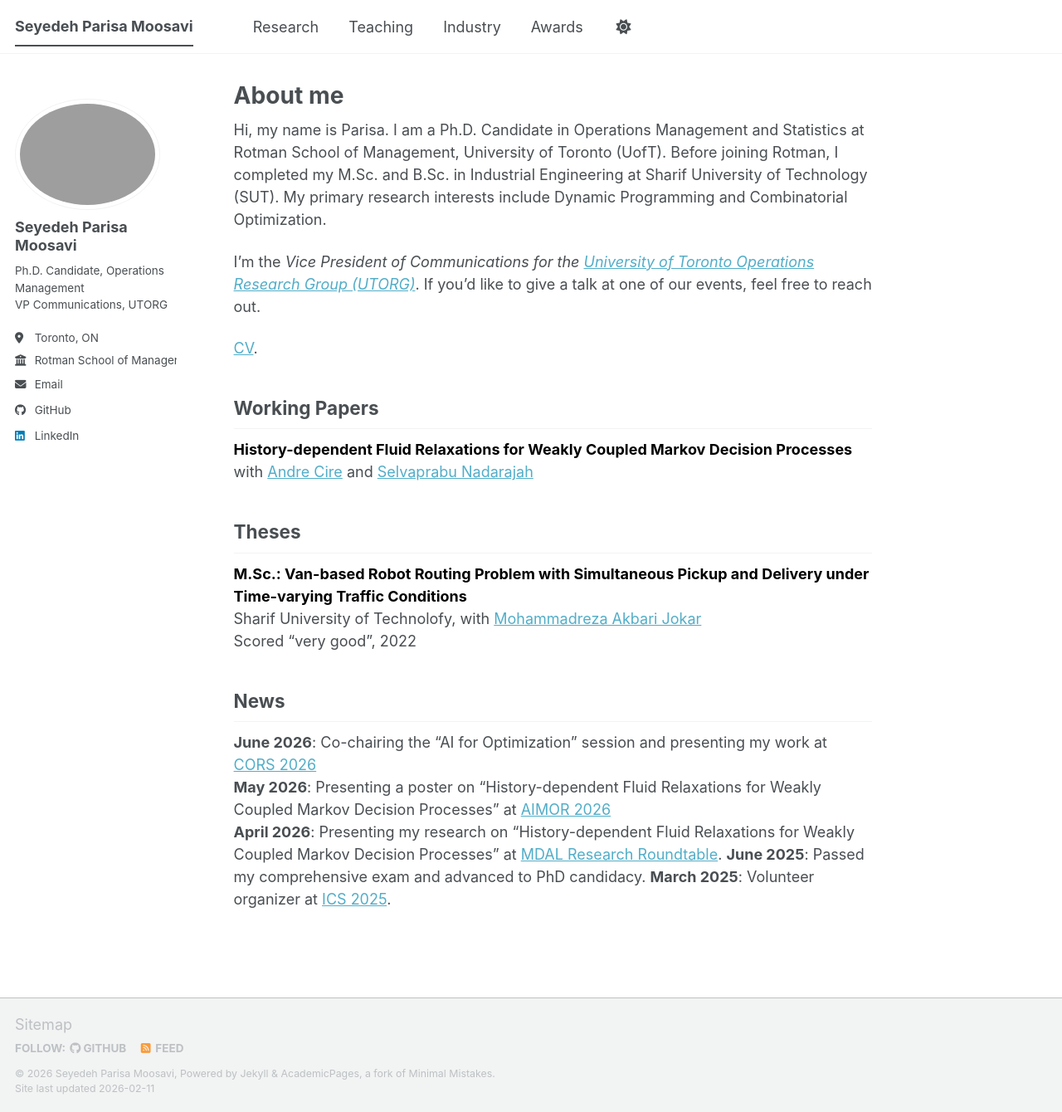
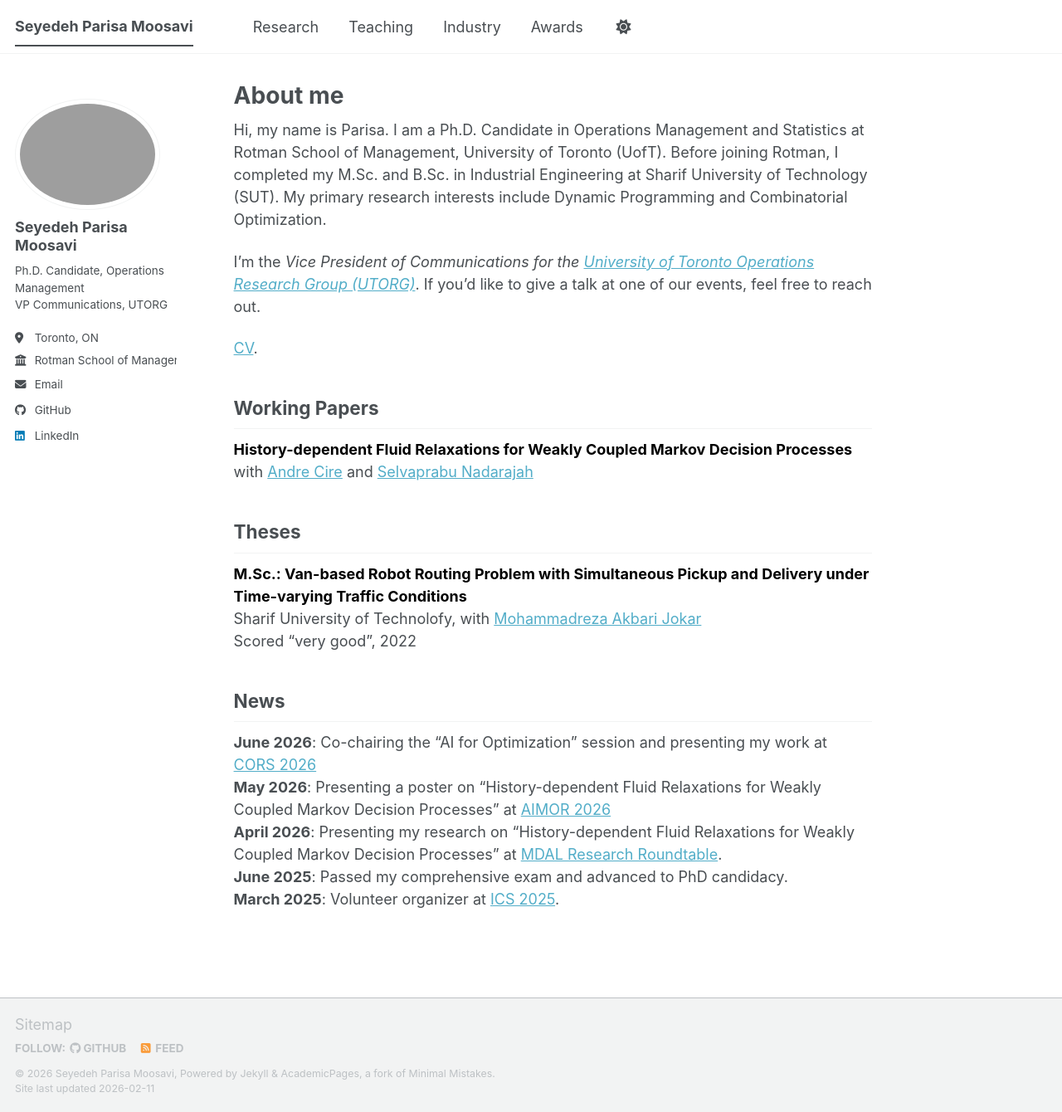
Before and after one commit to parisamsv/parisamsv.github.io, a Jekyll site: the page built from _pages/about.md, in a window 1280 px wide and 1340 px high. Shown: the whole window at 83% size. Built offline with Jekyll 4.4.1, drawn with Linux system fonts in a browser that asks for light colours; a script bundle is joined from its source files by our own code; library files that are not in the unit come from our copies.

```diff
--- a/_pages/about.md
+++ b/_pages/about.md
@@ -26,6 +26,6 @@
 ## News
 **June 2026**: Co-chairing the  "AI for Optimization" session and presenting my work at [CORS 2026](https://site.pheedloop.com/event/cors2026/home) \
 **May 2026**: Presenting a poster on "History-dependent Fluid Relaxations for Weakly Coupled Markov Decision Processes" at [AIMOR 2026](https://haskayne.ucalgary.ca/aimor) \
-**April 2026**: Presenting my research on "History-dependent Fluid Relaxations for Weakly Coupled Markov Decision Processes" at [MDAL Research Roundtable](https://www.rotman.utoronto.ca/faculty-and-research/education-labs/management-data-and-analytics-lab/).
-**June 2025**: Passed my comprehensive exam and advanced to PhD candidacy.
+**April 2026**: Presenting my research on "History-dependent Fluid Relaxations for Weakly Coupled Markov Decision Processes" at [MDAL Research Roundtable](https://www.rotman.utoronto.ca/faculty-and-research/education-labs/management-data-and-analytics-lab/). \
+**June 2025**: Passed my comprehensive exam and advanced to PhD candidacy. \
 **March 2025**: Volunteer organizer at [ICS 2025](https://sites.google.com/view/ics-2025/home?authuser=0).
```
